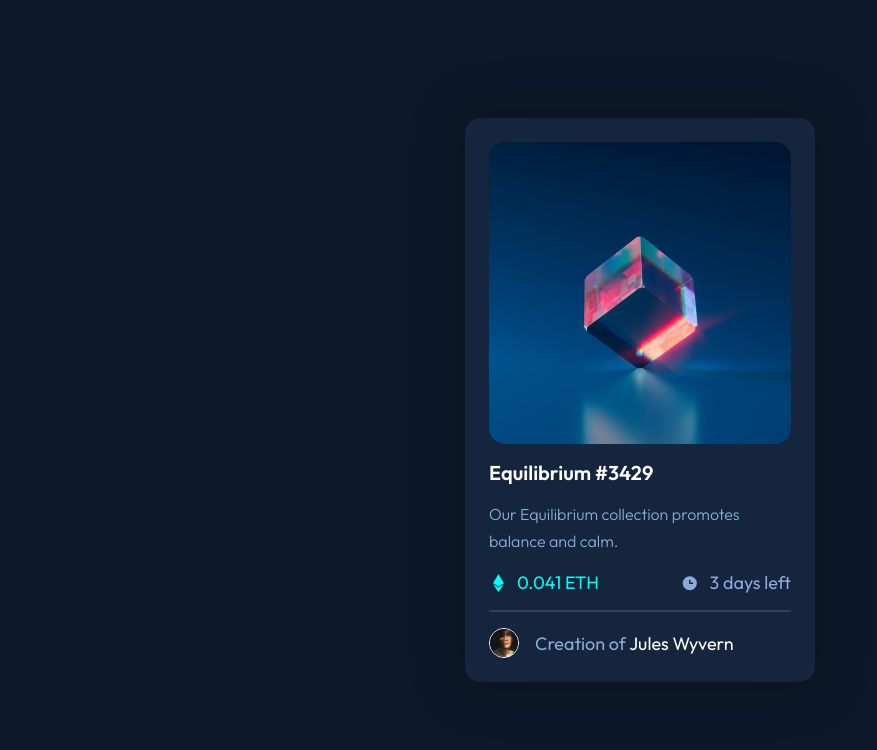
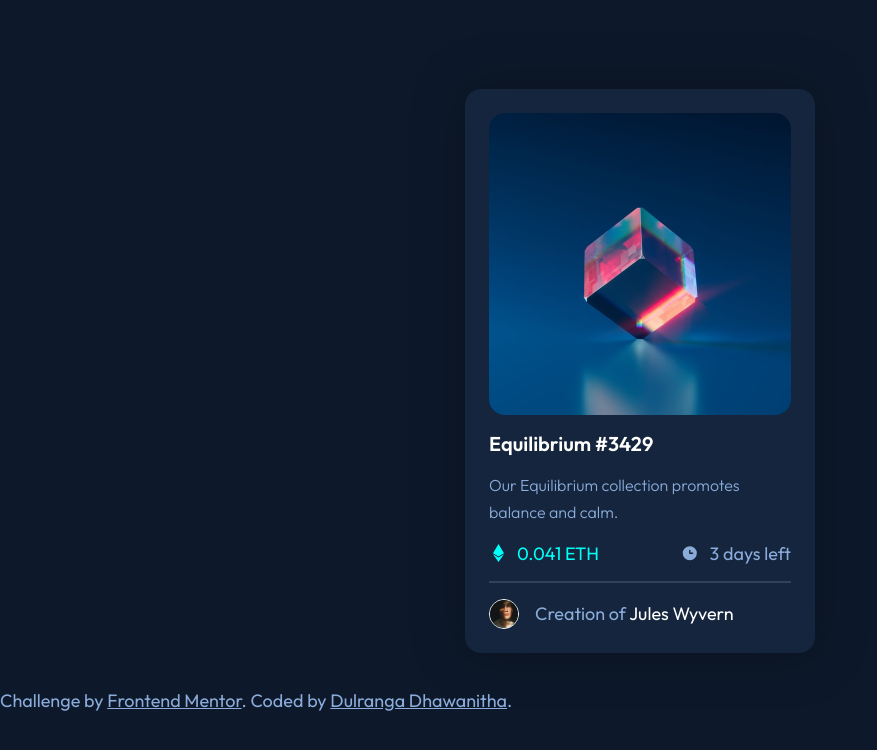
Before and after one commit to dulranga/NFT-preview-card-component, a plain HTML site: page index.html in a window 1280 px wide. Shown: the whole page, without its empty margins (0-877 px from the left). Drawn offline with Linux system fonts and the light colour scheme.

Commit message:
added attribution

```diff
--- a/index.html
+++ b/index.html
@@ -54,10 +54,15 @@
         </div>
       </div>
     </div>
-    <!--
-  <div class="attribution">
-    Challenge by <a href="https://www.frontendmentor.io?ref=challenge" target="_blank">Frontend Mentor</a>.
-    Coded by <a href="#">Your Name Here</a>.
-  </div> -->
+
+    <div class="attribution soft-blue">
+      Challenge by
+      <a href="https://www.frontendmentor.io?ref=challenge" target="_blank"
+        >Frontend Mentor</a
+      >. Coded by
+      <a href="https://github.com/dulranga" target="_blank"
+        >Dulranga Dhawanitha</a
+      >.
+    </div>
   </body>
 </html>
--- a/style.css
+++ b/style.css
@@ -14,6 +14,7 @@ body {
   display: flex;
   justify-content: center;
   align-items: center;
+  flex-direction: column;
 }
 img {
   object-fit: cover;
@@ -25,6 +26,10 @@ h1 {
   margin-top: 1rem;
   font-weight: 600;
 }
+a {
+  color: inherit;
+}
+
 .cyan {
   color: hsl(178, 100%, 50%);
 }
@@ -119,3 +124,8 @@ p {
   width: 30px;
   height: 30px;
 }
+.attribution {
+  margin-left: 0;
+  margin-right: auto;
+  margin-top: 2em;
+}
```
